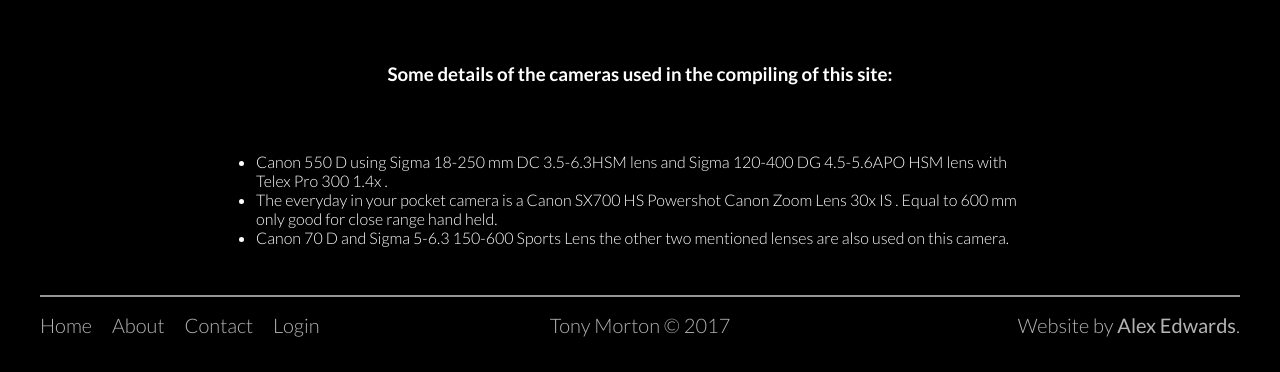
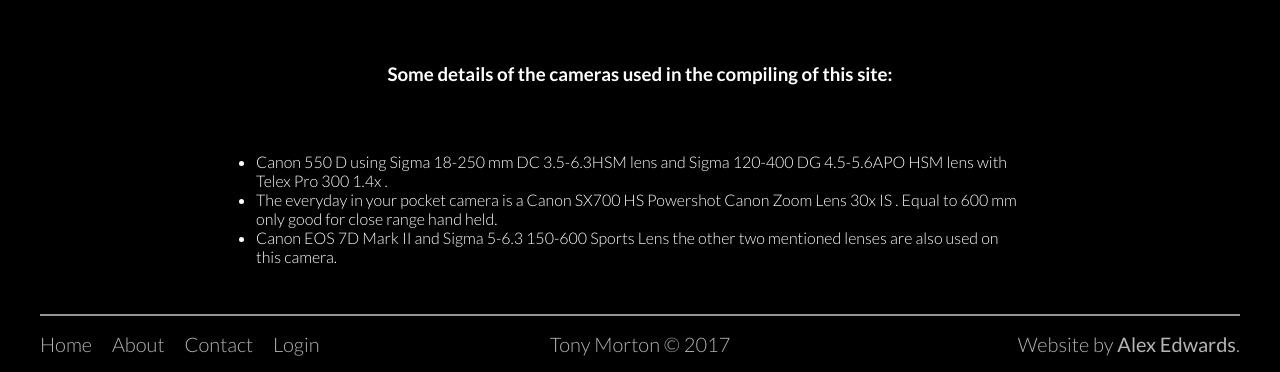
Before and after one commit to ae99/TonyMortonPhotography, a Django app: page /about/ in a window 1280 px wide. Shown: the part 525-897 px from the top of the page. Before the commit the page ends 862 px from the top, so only its background shows below. Run offline with Django 3.2, Linux system fonts and the light colour scheme.

Commit message:
Updated About Page

```diff
--- a/templates/about.html
+++ b/templates/about.html
@@ -18,6 +18,6 @@
 <li>The everyday in your pocket camera is a Canon SX700 HS Powershot Canon Zoom Lens 30x IS . Equal to 600 mm only good for close range hand held.
 </li>
 <li>
-	Canon 70 D and Sigma 5-6.3 150-600 Sports Lens the other two mentioned lenses are also used on this camera.</li></ul>
+	Canon EOS 7D Mark II and Sigma 5-6.3 150-600 Sports Lens the other two mentioned lenses are also used on this camera.</li></ul>
 					</div>
 {% endblock %}
```
